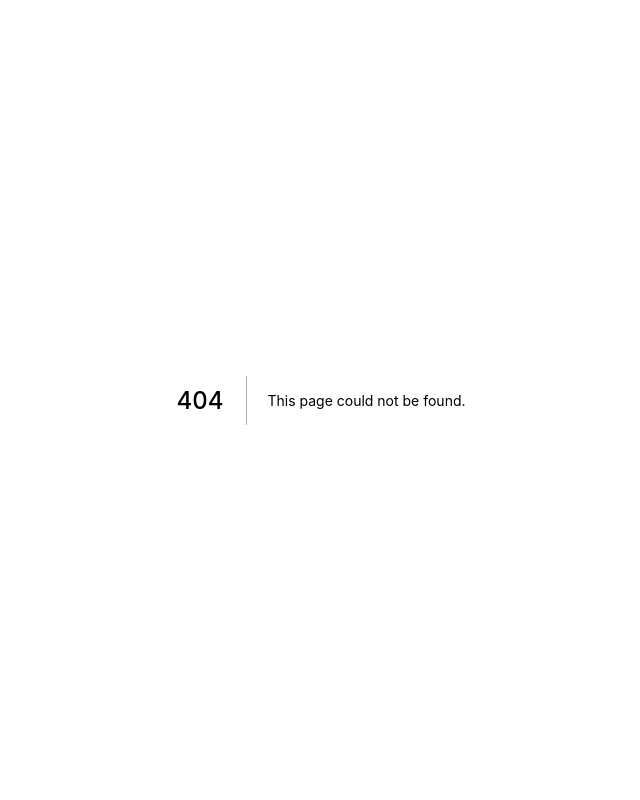
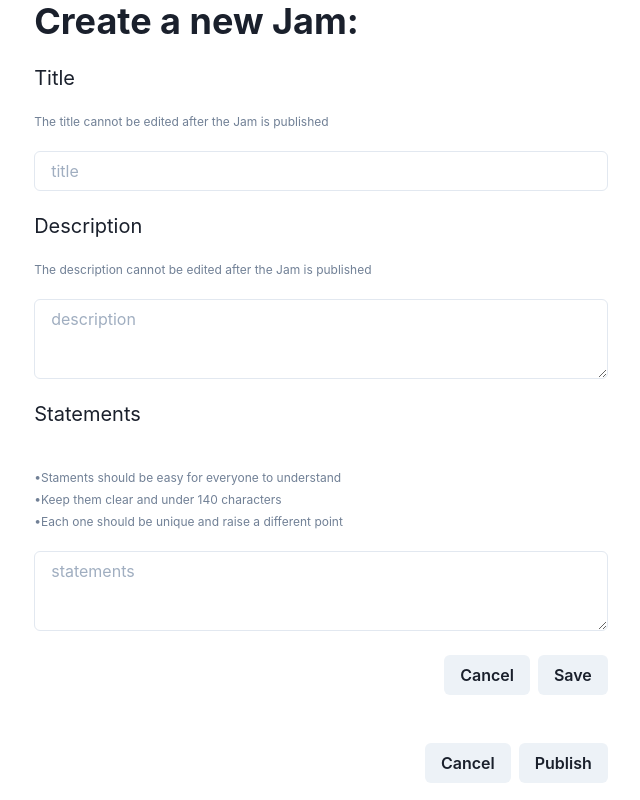
Before and after one commit to redbadger/jams, a Next.js app: page /moderator/create-jam in a window 1280 px wide. Before the commit this address had no page. Shown: the whole page, without its empty margins (319-959 px from the left). Built offline with nearby package versions, Linux system fonts and the light colour scheme.

Commit message:
Added models and changed to create-jam.js.
Co-authored-by: Siame Rafiq <siame@users.noreply.github.com>

```diff
--- /dev/null
+++ b/pages/moderator/create-jam.js
@@ -0,0 +1,228 @@
+import {
+  Heading,
+  VStack,
+  Container,
+  Input,
+  Text,
+  Textarea,
+  Button,
+  Flex,
+  Modal,
+  ModalOverlay,
+  ModalContent,
+  ModalHeader,
+  ModalFooter,
+  ModalBody,
+  ModalCloseButton,
+  Box,
+} from '@chakra-ui/react';
+import { useEffect, useState } from 'react';
+import ProposedStatementCard from '../../components/ProposedStatementCard';
+import { cloneDeep } from 'lodash';
+import { useDisclosure } from '@chakra-ui/hooks';
+import Link from 'next/link';
+
+function Moderator() {
+  const [title, setTitle] = useState();
+  const [allStatements, setAllStatements] = useState([]);
+  const [currentStatement, setCurrentStatement] = useState('');
+  const [description, setDescriptionValue] = useState();
+  const [statementSubmitted, setStatementSubmitted] = useState(false);
+  const [jamSubmitted, setJamSubmitted] = useState(false);
+  const [jamUrlPath, setJamUrlPath] = useState();
+  const {
+    isOpen: successModalIsOpen,
+    onOpen: successModalOnOpen,
+    onClose: successModalOnClose,
+  } = useDisclosure();
+
+  // Call API to upload new statement into firestore
+  const createJam = () => {
+    fetch(`/api/jam`, {
+      method: 'POST',
+      headers: {
+        'Content-Type': 'application/json',
+      },
+      body: JSON.stringify({
+        name: title,
+        description: description,
+        statements: allStatements,
+      }),
+    })
+      .then((response) => response.json())
+      .then((jamData) => {
+        console.log(jamData);
+        setJamUrlPath(jamData.urlPath);
+        successModalOnOpen();
+        console.log(`status code: ${statementSubmitted}`);
+      })
+      .catch((error) => {
+        console.error('Error saving statement: ', error);
+      });
+  };
+
+  const handleTitleChange = (e) => {
+    let titleValue = e.target.value;
+    setTitle(titleValue);
+  };
+
+  const handleDescriptionChange = (e) => {
+    let descriptionValue = e.target.value;
+    setDescriptionValue(descriptionValue);
+  };
+
+  useEffect(() => {
+    if (!statementSubmitted) {
+      return;
+    }
+
+    setAllStatements((allStatements) => [
+      ...allStatements,
+      currentStatement,
+    ]);
+    setCurrentStatement('');
+
+    setStatementSubmitted(false);
+    // eslint-disable-next-line react-hooks/exhaustive-deps
+  }, [statementSubmitted]);
+
+  const handleStatementChange = (e) => {
+    let statementValue = e.target.value;
+    setCurrentStatement(statementValue);
+  };
+
+  const handleSave = () => {
+    setStatementSubmitted(true);
+  };
+
+  const handleDeletePropsedStatement = (deleteIndex) => {
+    setAllStatements((allStatements) =>
+      allStatements.filter((_, index) => index !== deleteIndex),
+    );
+  };
+
+  const handleEditExistingStatement = (editIndex, statement) => {
+    setAllStatements((allStatements) => {
+      const copyStatements = cloneDeep(allStatements);
+      copyStatements[editIndex] = statement;
+      return copyStatements;
+    });
+  };
+
+  return (
+    <>
+      <Container>
+        <VStack align="start" spacing={5}>
+          <Heading>Create a new Jam:</Heading>
+
+          <Text fontSize="xl">Title</Text>
+          <Text fontSize="xs" color="gray.500">
+            The title cannot be edited after the Jam is published
+          </Text>
+          <Input
+            placeholder="title"
+            size="md"
+            onChange={handleTitleChange}
+          />
+
+          <Text fontSize="xl">Description</Text>
+          <Text fontSize="xs" color="gray.500">
+            The description cannot be edited after the Jam is
+            published
+          </Text>
+          <Textarea
+            placeholder="description"
+            size="md"
+            onChange={handleDescriptionChange}
+          />
+
+          <Text fontSize="xl">Statements</Text>
+          <ul>
+            {allStatements.map((statement, index) => (
+              <ProposedStatementCard
+                key={index}
+                index={index}
+                onDelete={handleDeletePropsedStatement}
+                onSave={handleEditExistingStatement}
+              >
+                {statement}
+              </ProposedStatementCard>
+            ))}
+          </ul>
+
+          <VStack spacing={1} align="start">
+            <Text fontSize="xs" color="gray.500">
+              <span>&bull;</span>Staments should be easy for everyone
+              to understand
+            </Text>
+
+            <Text fontSize="xs" color="gray.500">
+              <span>&bull;</span>Keep them clear and under 140
+              characters
+            </Text>
+            <Text fontSize="xs" color="gray.500">
+              <span>&bull;</span>Each one should be unique and raise a
+              different point
+            </Text>
+          </VStack>
+          <Textarea
+            placeholder="statements"
+            size="md"
+            value={currentStatement}
+            onChange={handleStatementChange}
+          />
+        </VStack>
+
+        <Flex>
+          <Box p="3" />
+        </Flex>
+
+        <Flex justifyContent="flex-end">
+          <Button>Cancel</Button>
+          <Box p="1"></Box>
+          <Button onClick={() => handleSave()}>Save</Button>
+        </Flex>
+        <Flex>
+          <Box p="6" />
+        </Flex>
+
+        <Flex justifyContent="flex-end">
+          <Button onClick={successModalOnOpen}>Cancel</Button>
+          <Box p="1"></Box>
+          <Button onClick={() => createJam()}>Publish</Button>
+        </Flex>
+      </Container>
+
+      <Modal
+        isOpen={successModalIsOpen}
+        onClose={successModalOnClose}
+      >
+        <ModalOverlay />
+        <ModalContent>
+          <ModalHeader>Your Jam is now live!</ModalHeader>
+          {/* GET RID OF THIS  */}
+          <ModalCloseButton />
+          <ModalBody>
+            Everyone with the below link will now be able to
+            participate in your Jam. You can toggle your Jam to closed
+            at any time.
+          </ModalBody>
+          <ModalFooter>
+            <Link href="/moderator">
+              <a>
+                <Button mr={3}>Back to overview</Button>
+              </a>
+            </Link>
+            <Link href={`/jams/${jamUrlPath}`}>
+              <a>
+                <Button colorScheme="blue">View Jam</Button>
+              </a>
+            </Link>
+          </ModalFooter>
+        </ModalContent>
+      </Modal>
+    </>
+  );
+}
+
+export default Moderator;
```
